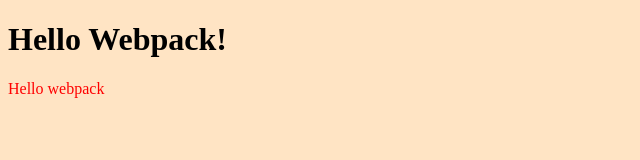
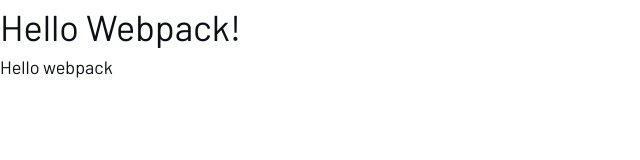
Before and after one commit to OmarMWarraich/MovieApp, a website built with webpack: page src/index.html in a window 1280 px wide. Shown: the whole page, without its empty margins (0-640 px from the left). Built offline with nearby package versions, Linux system fonts and the light colour scheme; a web font is replaced by a local one.

Commit message:
style: Add fonts, images and custom css

```diff
--- a/src/index.html
+++ b/src/index.html
@@ -4,6 +4,11 @@
     <meta charset="UTF-8">
     <meta name="viewport" content="width=device-width, initial-scale=1.0">
     <title>Wbpack Exercise</title>
+    <!-- Google fonts -->
+    <link rel="preconnect" href="https://fonts.googleapis.com">
+    <link rel="preconnect" href="https://fonts.gstatic.com" crossorigin>
+    <link href="https://fonts.googleapis.com/css2?family=Barlow+Condensed:wght@400;700&family=Bellefair&family=Barlow:wght@400;700&display=swap"
+        rel="stylesheet">
 </head>
 <body>
     <h1>Hello Webpack!</h1>
--- a/src/style.css
+++ b/src/style.css
@@ -1,7 +1,100 @@
-.hello {
-  color: red;
+/* ------------------- */
+
+/* Custom properties   */
+
+/* ------------------- */
+
+:root {
+  /* colors */
+  --clr-dark: 230 35% 7%;
+  --clr-light: 231 77% 90%;
+  --clr-white: 0 0% 100%;
+
+  /* font-sizes */
+  --fs-900: 9.375rem;
+  --fs-800: 6.25rem;
+  --fs-700: 3.5rem;
+  --fs-600: 2rem;
+  --fs-500: 1.75rem;
+  --fs-400: 1.125rem;
+  --fs-300: 1rem;
+  --fs-200: 0.875rem;
+
+  /* font-families */
+  --ff-serif: "Bellefair", serif;
+  --ff-sans-cond: "Barlow Condensed", sans-serif;
+  --ff-sans-normal: "Barlow", sans-serif;
 }
 
+/* ------------------- */
+
+/* Reset               */
+
+/* ------------------- */
+
+/* https://piccalil.li/blog/a-modern-css-reset/ */
+
+/* Box sizing */
+*,
+*::before,
+*::after {
+  box-sizing: border-box;
+}
+
+/* Reset margins */
+body,
+h1,
+h2,
+h3,
+h4,
+h5,
+p,
+figure {
+  margin: 0;
+}
+
+h1,
+h2,
+h3,
+h4,
+h5,
+h6,
+p {
+  font-weight: 400;
+}
+
+/* set up the body */
 body {
-  background-color: bisque;
+  font-family: var(--ff-sans-normal);
+  font-size: var(--fs-400);
+  color: hsl(var(--clr-dark));
+  background-color: hsl(var(--clr-white));
+  line-height: 1.5;
+  min-height: 100vh;
 }
+
+/* make images easier to work with */
+img {
+  max-width: 100%;
+  display: block;
+}
+
+/* make form elements easier to work with */
+input,
+button,
+textarea,
+select {
+  font: inherit;
+}
+
+/* remove animations for people who've turned them off */
+@media (prefers-reduced-motion: reduce) {
+  *,
+  *::before,
+  *::after {
+    animation-duration: 0.01ms !important;
+    animation-iteration-count: 1 !important;
+    transition-duration: 0.01ms !important;
+    scroll-behavior: auto !important;
+  }
+}
```
Also changed, not shown: src/assets/footer.png.png (added), src/assets/icons8-food-cart-100(1).png (added), src/assets/icons8-food-cart-100.png (added).
